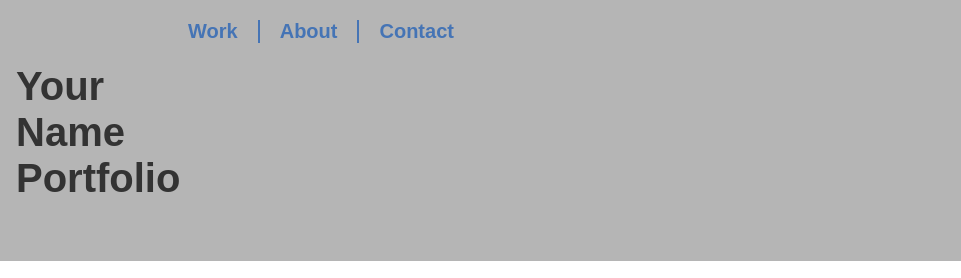
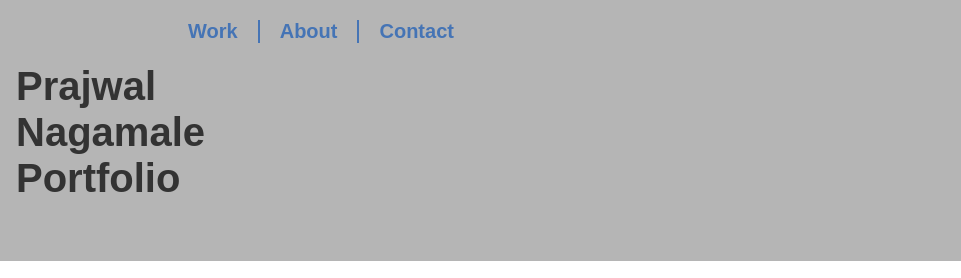
Before and after one commit to PRAJWAL-NAGAMALE-CN/portfolio, a plain HTML site: page index.html in a window 1280 px wide. Shown: the top 278 px of the page, 319-1280 px from the left. Drawn offline with nearby package versions, Linux system fonts and the light colour scheme.

Commit message:
PES2UG22CS396

```diff
--- a/index.html
+++ b/index.html
@@ -4,7 +4,7 @@
 	<meta charset="UTF-8">
 
 	<!--/ /---- Put your name in the title of the page ----/ /-->
-	<title>Put Your Name Here</title>
+	<title>Prajwal Nagamale C N </title>
 
 	<!--/ /-------- Normalize CSS --------/ /-->
 	<link href="https://cdnjs.cloudflare.com/ajax/libs/normalize/8.0.1/normalize.min.css" rel="stylesheet">
@@ -38,7 +38,7 @@
         <div class="wrapper">
 
 			<div class="logo-container">
-				<h1>Your<br>Name<br>Portfolio</h1>
+				<h1>Prajwal<br>Nagamale<br>Portfolio</h1>
 
 				<!-- ------------------------------------------------------
 				Note that the image of the logo is linked to the home page.
```
